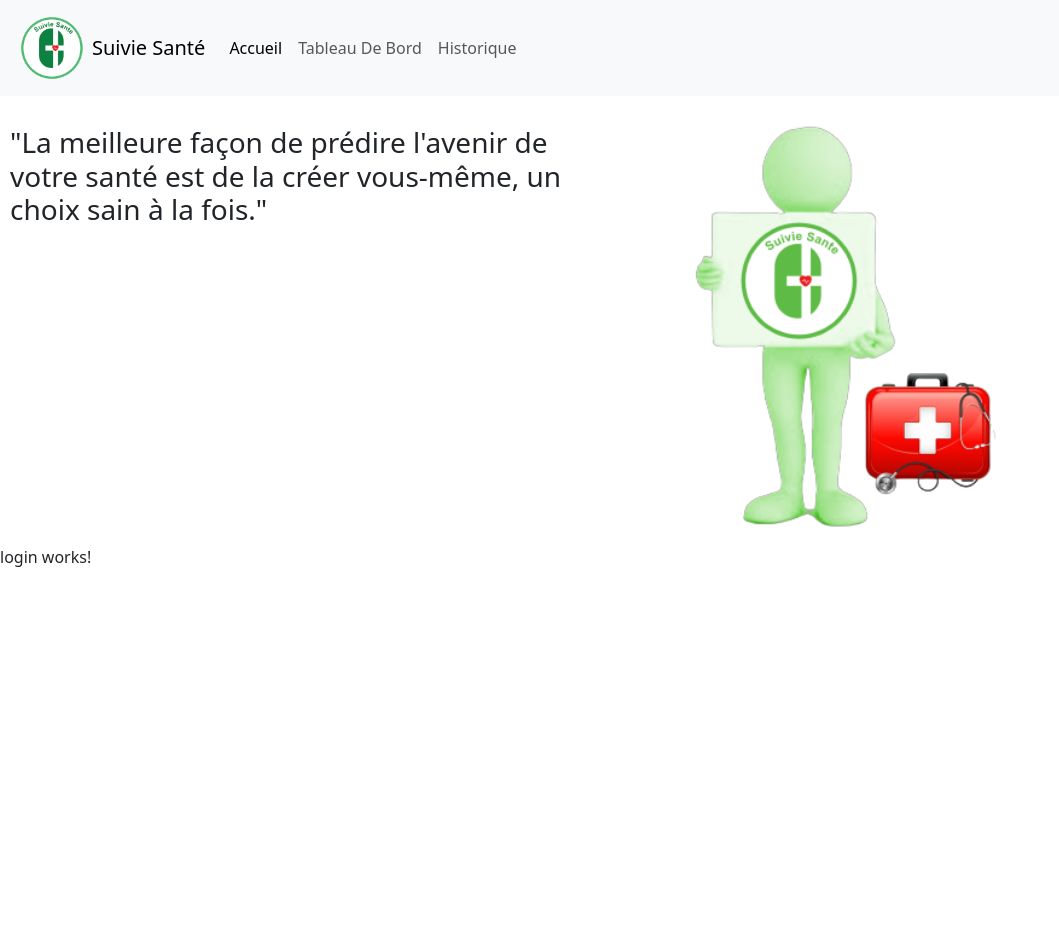
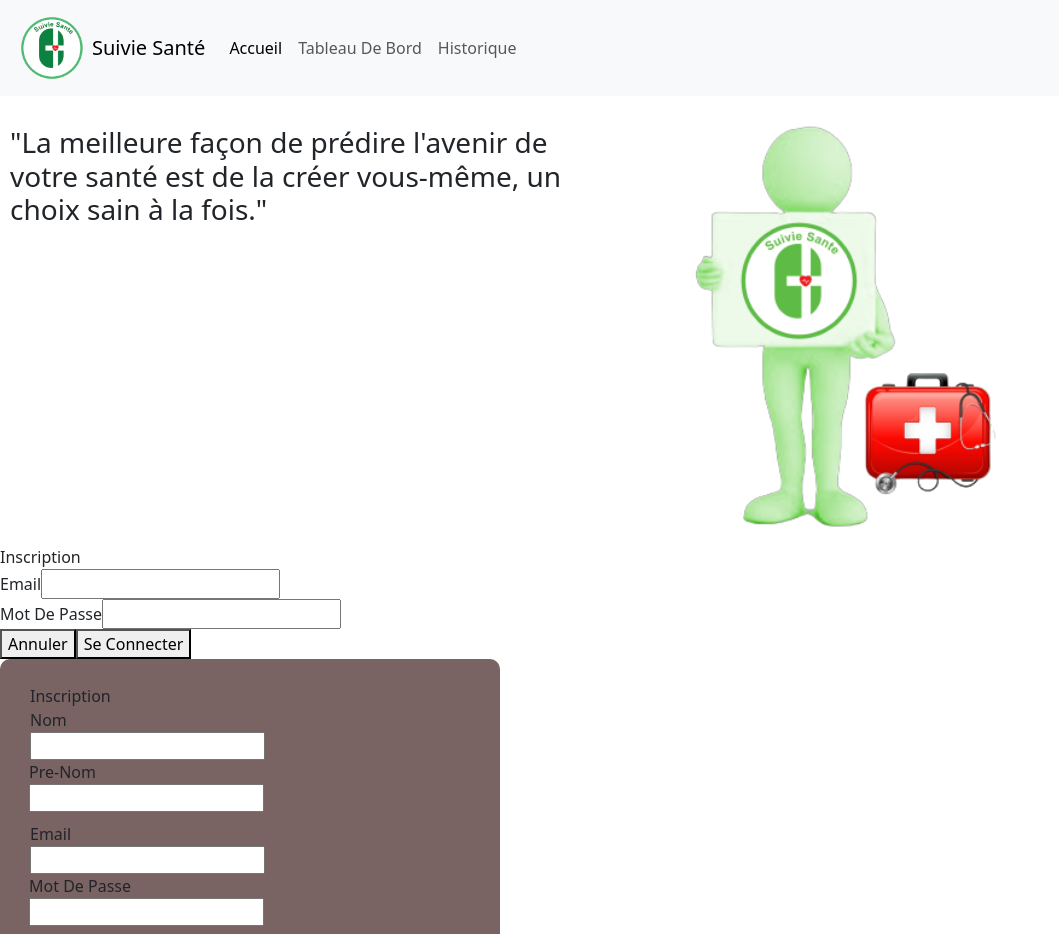
Before and after one commit to Overhaul2/SuiviSanteApp, an Angular app: page / in a window 1280 px wide. Shown: the top 934 px of the page, without its empty margins (0-1059 px from the left). Before the commit the page ends 800 px from the top, so only its background shows below. Built offline with nearby package versions, Linux system fonts and the light colour scheme.

Commit message:
evolution

```diff
--- a/src/app/app.component.html
+++ b/src/app/app.component.html
@@ -1,3 +1,4 @@
 <app-nav-bar></app-nav-bar>
 <app-citation></app-citation>
 <app-login></app-login>
+<app-registration></app-registration>
--- a/src/app/app.module.ts
+++ b/src/app/app.module.ts
@@ -6,6 +6,7 @@ import { NavBarComponent } from './nav-bar/nav-bar.component';
 import { CitationComponent } from './citation/citation.component';
 import { LoginComponent } from './login/login.component';
 import { RegistrationComponent } from './registration/registration.component';
+import { FormsModule } from '@angular/forms';
 
 @NgModule({
   declarations: [
@@ -16,9 +17,11 @@ import { RegistrationComponent } from './registration/registration.component';
     RegistrationComponent
   ],
   imports: [
-    BrowserModule
+    BrowserModule,
+    FormsModule
   ],
   providers: [],
   bootstrap: [AppComponent]
 })
 export class AppModule { }
+export class YourModule{}
--- a/src/app/login/login.component.html
+++ b/src/app/login/login.component.html
@@ -1 +1,22 @@
-<p>login works!</p>
+<div class="formulaire">
+  <div class="inscription">Inscription</div>
+  <form (ngSubmit)="onSubmit()">
+    <div class="user-details">
+
+      <div class="input-box">
+        <label for="email">Email</label>
+        <input type="email" name="email" id="email" [(ngModel)]="email">
+      </div>
+
+      <div class="input-box">
+        <label for="password">Mot De Passe</label>
+        <input type="password" name="password" id="password" [(ngModel)]="password">
+      </div>
+
+      <div class="save">
+        <button type="reset">Annuler</button>
+        <button type="submit">Se Connecter</button>
+      </div>
+    </div>
+  </form>
+</div>
--- a/src/app/login/login.component.ts
+++ b/src/app/login/login.component.ts
@@ -6,5 +6,11 @@ import { Component } from '@angular/core';
   styleUrls: ['./login.component.css']
 })
 export class LoginComponent {
+  onSubmit(){}
+
+  email:string='';
+  password:string='';
+  constructor(){}
+
 
 }
--- a/src/app/registration/registration.component.css
+++ b/src/app/registration/registration.component.css
@@ -0,0 +1,39 @@
+*{
+  padding: 0;
+  margin: 0;
+  box-sizing: border-box;
+}
+body
+{
+  display: flex;
+  justify-content: center;
+  height: 100vh;
+  align-items: center;
+  padding: 10px;
+}
+.formulaire .Inscription
+{
+  text-align: center;
+}
+.formulaire
+{
+  max-width: 500px;
+  width: 100%;
+  background: #7A6363;
+  padding: 25px 30px;
+  border-radius: 10px;
+
+}
+
+.input-group
+{
+  display: flex;
+  justify-content: space-between;
+  margin-bottom: 10px;
+  border-radius: 10px;
+}
+
+.input-box
+{
+  flex-basis: 48%;
+}
--- a/src/app/registration/registration.component.html
+++ b/src/app/registration/registration.component.html
@@ -1 +1,40 @@
-<p>registration works!</p>
+<div class="formulaire">
+
+  <div class="inscription">Inscription</div>
+
+  <form (ngSubmit)="onSubmit()">
+
+    <div class="user-details">
+      <div class="input-group">
+        <div class="input-box">
+          <label for="nom">Nom</label>
+          <input type="text" name="nom" id="nom" [(ngModel)]="nom">
+        </div>
+
+        <div class="input-box">
+          <label for="prenom">Pre-Nom</label>
+          <input type="text" name="prenom" id="prenom" [(ngModel)]="prenom">
+        </div>
+      </div>
+
+      <div class="input-group">
+        <div class="input-box">
+          <label for="email">Email</label>
+          <input type="email" name="email" id="email" [(ngModel)]="email">
+        </div>
+
+        <div class="input-box">
+          <label for="password">Mot De Passe</label>
+          <input type="password" name="password" id="password" [(ngModel)]="password">
+        </div>
+      </div>
+      <div class="input-group">
+        <div class="input-box">
+          <button type="reset">Annuler</button>
+          <button type="submit">S'inscrire</button>
+        </div>
+      </div>
+
+    </div>
+  </form>
+</div>
--- a/src/app/registration/registration.component.ts
+++ b/src/app/registration/registration.component.ts
@@ -6,5 +6,14 @@ import { Component } from '@angular/core';
   styleUrls: ['./registration.component.css']
 })
 export class RegistrationComponent {
+onSubmit(){}
+id:number=1;
+nom:string='';
+prenom:string='';
+email:string='';
+password:string='';
+
+constructor() {}
+
 
 }
```
